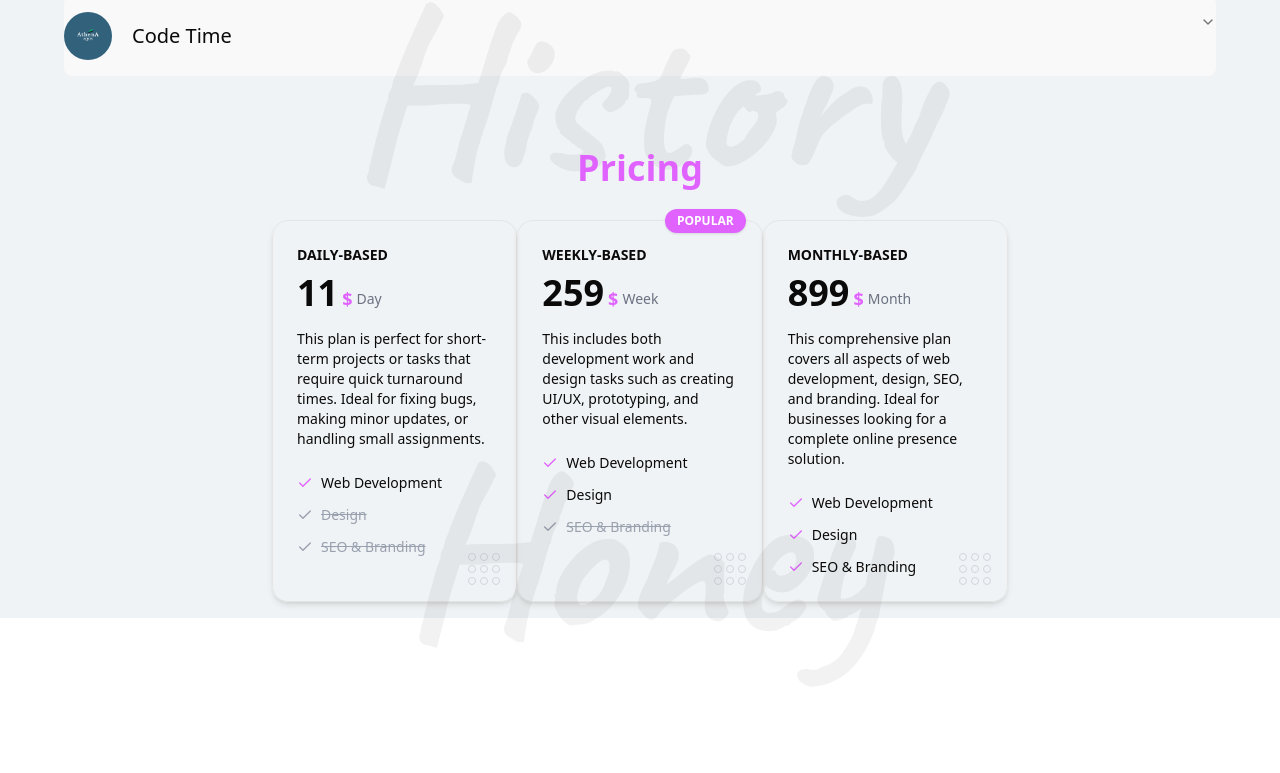
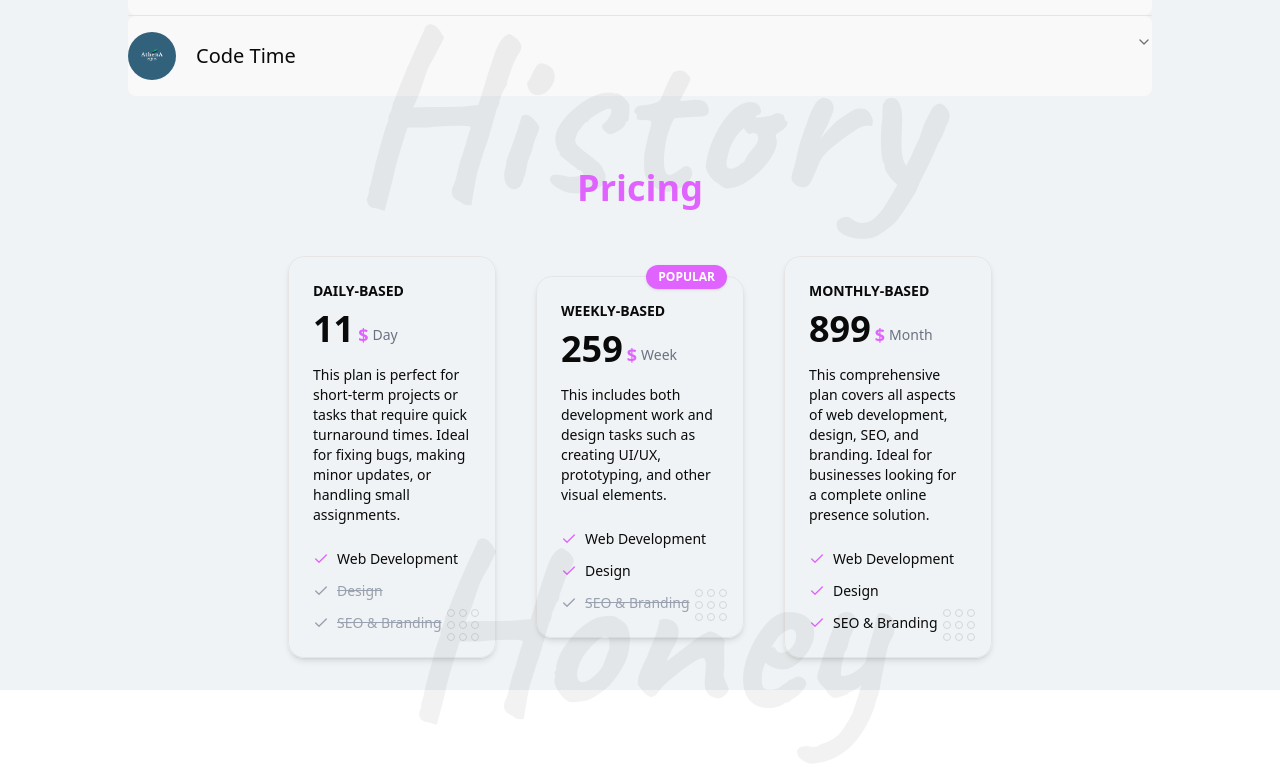
Before and after one commit to MohamedAliBouzir/PortfolioMohamedAliBouzir, a Next.js app: page / in a window 1280 px wide. Shown: the part 3904-4677 px from the top of the page. Before the commit the page ends 4600 px from the top, so only its background shows below. Built offline with nearby package versions, Linux system fonts and the light colour scheme.

Commit message:
fixed resme section

```diff
--- a/components/Home/Experiences.tsx
+++ b/components/Home/Experiences.tsx
@@ -25,12 +25,12 @@ const Experiences = () => {
         initial={{ opacity: 0, y: -50 }}
         whileInView={{ opacity: 1, y: 0 }}
         viewport={{ once: true, amount: 0.5 }}
-        className="w-screen flex items-center justify-center"
+        className="w-full flex items-center justify-center"
       >
         <Accordion
           type="single"
           collapsible
-          className="w-6xl max-w-6xl "
+          className="w-[90vw] md:w-[80vw] max-w-6xl"
           defaultValue="item-1"
         >
           {experienceData.map((data) => (
--- a/components/Home/Pricing.tsx
+++ b/components/Home/Pricing.tsx
@@ -20,9 +20,9 @@ const Pricing = () => {
         viewport={{ once: true, amount: 0.5 }}
         className="w-full"
       >
-        <div className="flex flex-col md:flex-row justify-around rounded-2xl">
+        <div className="flex flex-col xl:flex-row justify-center items-center gap-6 xl:gap-10 rounded-2xl p-4">
           {pricingData.map((plan) => (
-            <PricingCard key={plan.id} plan={plan}/>
+            <PricingCard key={plan.id} plan={plan} />
           ))}
         </div>
       </motion.div>
--- a/components/common/PricingCard.tsx
+++ b/components/common/PricingCard.tsx
@@ -3,7 +3,7 @@ import { Check } from "lucide-react";
 
 const PricingCard: React.FC<IPricingCardProps> = ({ plan }) => {
   return (
-    <div className="relative w-80 rounded-2xl border dark:border-gray-200 p-6 shadow-md">
+    <div className="relative w-full max-w-sm rounded-2xl border dark:border-gray-200 p-6 shadow-md transition-transform hover:scale-105">
       {plan.popular && (
         <span className="absolute -top-3 right-4 rounded-full bg-accent px-3 py-1 text-xs font-semibold text-white shadow">
           POPULAR
@@ -26,9 +26,8 @@ const PricingCard: React.FC<IPricingCardProps> = ({ plan }) => {
         {plan.features.map((feature, index) => (
           <li
             key={index}
-            className={`flex items-center gap-2 ${
-              feature.available ? "" : "text-gray-400 line-through"
-            }`}
+            className={`flex items-center gap-2 ${feature.available ? "" : "text-gray-400 line-through"
+              }`}
           >
             <Check
               size={16}
```
